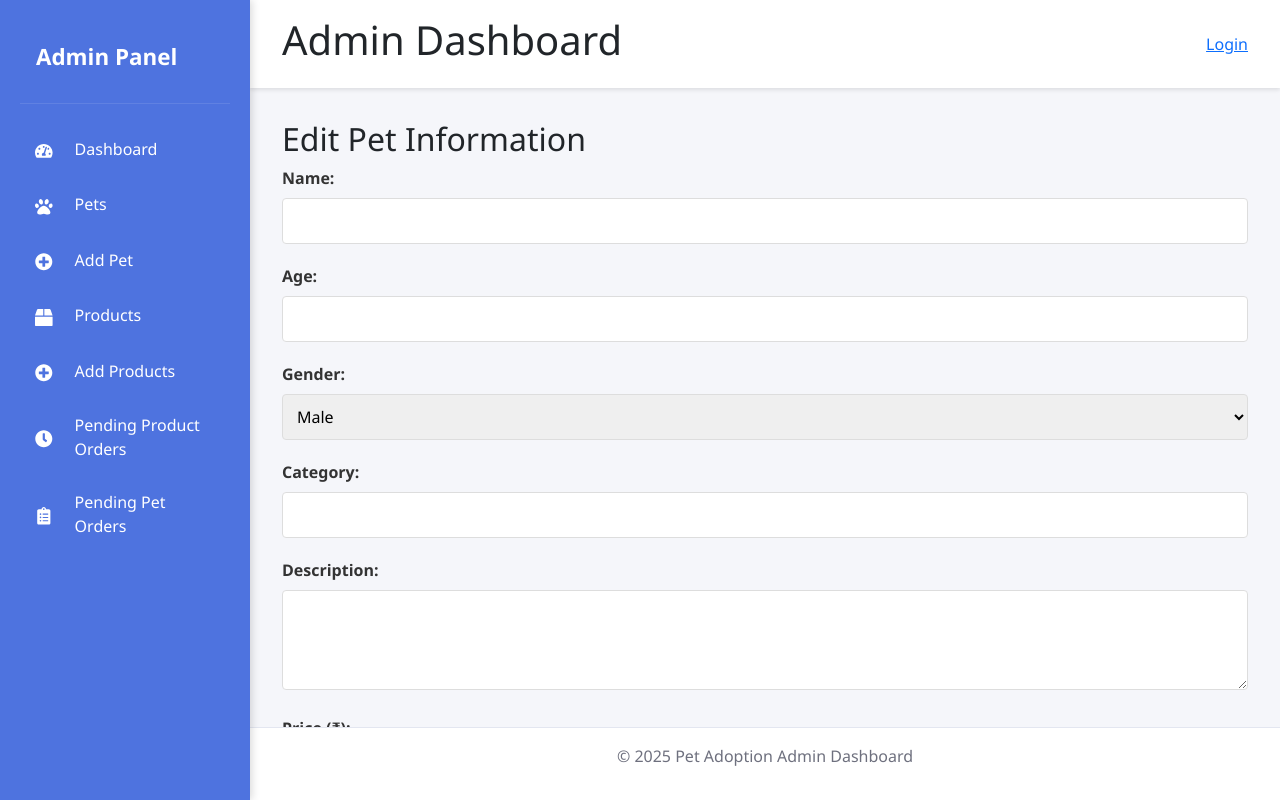
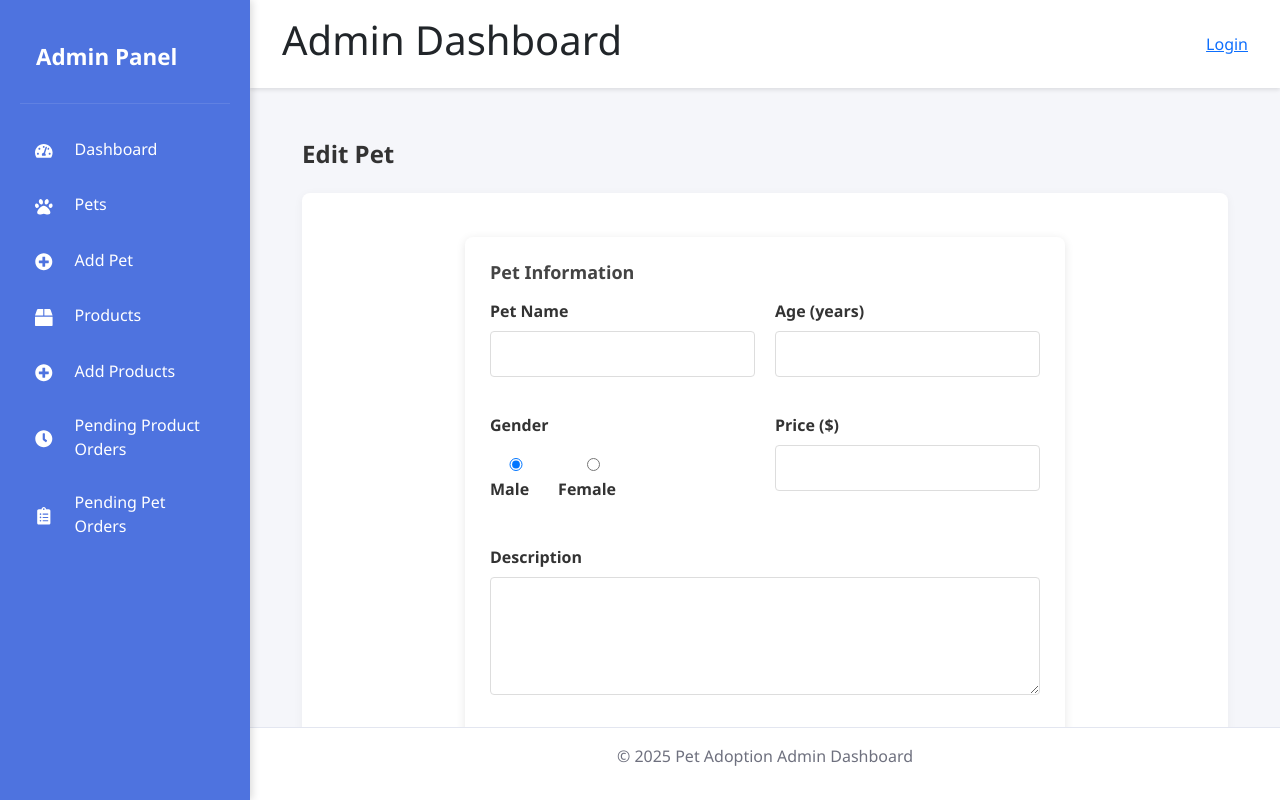
Before and after one commit to C-DAC-Projects/Admin_Website, a React (Vite) app in the folder admin-dashboard/frontend/: page /admin/pets/edit/1 in a window 1280 px wide. Built offline with nearby package versions, Linux system fonts and the light colour scheme; no server answers.

Commit message:
edit page and pet add page corrected

```diff
--- a/admin-dashboard/frontend/src/pages/AddPet.jsx
+++ b/admin-dashboard/frontend/src/pages/AddPet.jsx
@@ -12,21 +12,17 @@ const AddPet = () => {
     description: "",
     available: true,
     breedId: "",
-    sellerId: "",
-    approvalStatus: "APPROVED",
-    adminComments: ""
+    petTypeId: ""
   });
 
   const [images, setImages] = useState([]);
   const [primaryImageIndex, setPrimaryImageIndex] = useState(0);
   const [breeds, setBreeds] = useState([]);
-  const [sellers, setSellers] = useState([]);
   const [petTypes, setPetTypes] = useState([]);
   const [loading, setLoading] = useState(false);
 
   // Mock data - replace with API calls
   useEffect(() => {
-    // Simulate API call for pet types
     const mockPetTypes = [
       { id: 1, name: "Dog" },
       { id: 2, name: "Cat" },
@@ -34,14 +30,6 @@ const AddPet = () => {
       { id: 4, name: "Fish" },
     ];
 
-    // Simulate API call for sellers
-    const mockSellers = [
-      { id: 1, name: "John's Pet Shop" },
-      { id: 2, name: "Happy Pets Breeders" },
-      { id: 3, name: "Premium Pet Suppliers" },
-    ];
-
-    // Simulate API call for breeds
     const mockBreeds = [
       { id: 1, name: "Golden Retriever", petTypeId: 1 },
       { id: 2, name: "Labrador", petTypeId: 1 },
@@ -51,7 +39,6 @@ const AddPet = () => {
     ];
 
     setPetTypes(mockPetTypes);
-    setSellers(mockSellers);
     setBreeds(mockBreeds);
   }, []);
 
@@ -201,7 +188,7 @@ const AddPet = () => {
           </div>
 
           <div className="form-section">
-            <h3>Classification & Seller</h3>
+            <h3>Classification</h3>
             <div className="form-row">
               <div className="form-group">
                 <label>Pet Type</label>
@@ -234,46 +221,6 @@ const AddPet = () => {
                     ))}
                 </select>
               </div>
-            </div>
-
-            <div className="form-row">
-              <div className="form-group">
-                <label>Seller</label>
-                <select
-                  name="sellerId"
-                  value={formData.sellerId || ""}
-                  onChange={handleChange}
-                  required
-                >
-                  <option value="">Select Seller</option>
-                  {sellers.map(seller => (
-                    <option key={seller.id} value={seller.id}>{seller.name}</option>
-                  ))}
-                </select>
-              </div>
-              <div className="form-group">
-                <label>Approval Status</label>
-                <select
-                  name="approvalStatus"
-                  value={formData.approvalStatus}
-                  onChange={handleChange}
-                >
-                  <option value="PENDING">Pending</option>
-                  <option value="APPROVED">Approved</option>
-                  <option value="REJECTED">Rejected</option>
-                </select>
-              </div>
-            </div>
-
-            <div className="form-group">
-              <label>Admin Comments</label>
-              <textarea
-                name="adminComments"
-                value={formData.adminComments}
-                onChange={handleChange}
-                placeholder="Enter any additional comments"
-                rows="2"
-              ></textarea>
             </div>
           </div>
 
--- a/admin-dashboard/frontend/src/pages/AddProducts.jsx
+++ b/admin-dashboard/frontend/src/pages/AddProducts.jsx
@@ -163,7 +163,7 @@ const AddProduct = () => {
         </div>
 
         <div className="form-group">
-          <label>Pet Images</label>
+          <label>Product Images</label>
           <div className="image-upload-box">
             <input
               type="file"
--- a/admin-dashboard/frontend/src/pages/EditPet.jsx
+++ b/admin-dashboard/frontend/src/pages/EditPet.jsx
@@ -1,121 +1,350 @@
-import React, { useEffect, useState } from 'react';
-import { useParams, useNavigate } from 'react-router-dom';
-import axios from 'axios';
-import '../styles/EditPet.css';
+import React, { useEffect, useState } from "react";
+import { useParams, useNavigate } from "react-router-dom";
+import axios from "axios";
+import "../styles/addpet.css";
 
 const EditPet = () => {
   const { id } = useParams();
   const navigate = useNavigate();
+
   const [formData, setFormData] = useState({
-    name: '',
-    age: '',
-    gender: '',
-    category: '',
-    description: '',
-    price: '',
+    name: "",
+    age: "",
+    gender: "MALE",
+    price: "",
+    description: "",
+    available: true,
+    breedId: "",
+    petTypeId: ""
   });
-  const [imageFile, setImageFile] = useState(null);
-  const [preview, setPreview] = useState(null);
+
+  const [images, setImages] = useState([]);
+  const [existingImages, setExistingImages] = useState([]); // From DB
+  const [primaryImageIndex, setPrimaryImageIndex] = useState(0);
+  const [breeds, setBreeds] = useState([]);
+  const [petTypes, setPetTypes] = useState([]);
+  const [loading, setLoading] = useState(false);
 
   useEffect(() => {
+    // Fetch pet data
     axios.get(`http://localhost:8080/api/pets/${id}`)
       .then((res) => {
-        const data = res.data;
+        const pet = res.data;
         setFormData({
-          name: data.name || '',
-          age: data.age || '',
-          gender: data.gender || '',
-          category: data.category || '',
-          description: data.description || '',
-          price: data.price || '',
+          name: pet.name || "",
+          age: pet.age || "",
+          gender: pet.gender || "MALE",
+          price: pet.price || "",
+          description: pet.description || "",
+          available: pet.available || false,
+          breedId: pet.breedId || "",
+          petTypeId: pet.petTypeId || ""
         });
-        setPreview(`http://localhost:8080/${data.image}`); // if image path is relative
+
+        if (pet.images && Array.isArray(pet.images)) {
+          setExistingImages(pet.images); // Assuming pet.images is array of image URLs or paths
+        }
       })
       .catch((err) => {
         alert("Failed to fetch pet data");
         console.error(err);
       });
+
+    // Mock data for breed & type (replace with actual API)
+    const mockPetTypes = [
+      { id: 1, name: "Dog" },
+      { id: 2, name: "Cat" },
+      { id: 3, name: "Bird" },
+      { id: 4, name: "Fish" },
+    ];
+
+    const mockBreeds = [
+      { id: 1, name: "Golden Retriever", petTypeId: 1 },
+      { id: 2, name: "Labrador", petTypeId: 1 },
+      { id: 3, name: "Siamese", petTypeId: 2 },
+      { id: 4, name: "Persian", petTypeId: 2 },
+      { id: 5, name: "Parrot", petTypeId: 3 },
+    ];
+
+    setPetTypes(mockPetTypes);
+    setBreeds(mockBreeds);
   }, [id]);
 
-  const handleInputChange = (e) => {
-    const { name, value } = e.target;
-    setFormData((prev) => ({ ...prev, [name]: value }));
+  const handleChange = (e) => {
+    const { name, value, type, checked } = e.target;
+    setFormData({
+      ...formData,
+      [name]: type === "checkbox" ? checked : value
+    });
   };
 
   const handleImageChange = (e) => {
-    const file = e.target.files[0];
-    setImageFile(file);
-    setPreview(URL.createObjectURL(file));
+    const filesArray = Array.from(e.target.files);
+    setImages(filesArray);
+  };
+
+  const handleSetPrimary = (index) => {
+    setPrimaryImageIndex(index);
+  };
+
+  const handleRemoveImage = (index) => {
+    const newImages = [...images];
+    newImages.splice(index, 1);
+    setImages(newImages);
+
+    if (primaryImageIndex === index) {
+      setPrimaryImageIndex(0);
+    } else if (primaryImageIndex > index) {
+      setPrimaryImageIndex(primaryImageIndex - 1);
+    }
   };
 
   const handleSubmit = (e) => {
     e.preventDefault();
+    setLoading(true);
+
     const payload = new FormData();
     Object.entries(formData).forEach(([key, value]) => {
       payload.append(key, value);
     });
-    if (imageFile) {
-      payload.append('image', imageFile);
+
+    images.forEach((image, idx) => {
+      payload.append("images", image);
+      if (idx === primaryImageIndex) {
+        payload.append("primaryImageIndex", idx);
       }
+    });
 
     axios.put(`http://localhost:8080/api/pets/${id}`, payload, {
       headers: {
-        'Content-Type': 'multipart/form-data'
+        "Content-Type": "multipart/form-data"
       }
-    }).then(() => {
+    })
+      .then(() => {
         alert("Pet updated successfully!");
-      navigate('/pets');
-    }).catch((err) => {
+        navigate("/admin/pets");
+      })
+      .catch((err) => {
         alert("Failed to update pet");
         console.error(err);
-    });
+      })
+      .finally(() => setLoading(false));
   };
 
   return (
-    <div className="edit-container">
-      <h2>Edit Pet Information</h2>
-      <form className="edit-form" onSubmit={handleSubmit}>
+    <div className="page-container">
+      <h1 className="page-title">Edit Pet</h1>
+
+      <div className="product-form-container">
+        <form className="product-form" onSubmit={handleSubmit}>
+          <div className="form-section">
+            <h3>Pet Information</h3>
+            <div className="form-row">
               <div className="form-group">
-          <label>Name:</label>
-          <input name="name" value={formData.name} onChange={handleInputChange} required />
+                <label>Pet Name</label>
+                <input
+                  type="text"
+                  name="name"
+                  value={formData.name}
+                  onChange={handleChange}
+                  required
+                />
+              </div>
+              <div className="form-group">
+                <label>Age (years)</label>
+                <input
+                  type="number"
+                  name="age"
+                  value={formData.age}
+                  onChange={handleChange}
+                  min="0"
+                  max="30"
+                  required
+                />
+              </div>
+            </div>
+
+            <div className="form-row">
+              <div className="form-group">
+                <label>Gender</label>
+                <div className="radio-group">
+                  <label className="radio-option">
+                    <input
+                      type="radio"
+                      name="gender"
+                      value="MALE"
+                      checked={formData.gender === "MALE"}
+                      onChange={handleChange}
+                    />
+                    Male
+                  </label>
+                  <label className="radio-option">
+                    <input
+                      type="radio"
+                      name="gender"
+                      value="FEMALE"
+                      checked={formData.gender === "FEMALE"}
+                      onChange={handleChange}
+                    />
+                    Female
+                  </label>
+                </div>
+              </div>
+              <div className="form-group">
+                <label>Price ($)</label>
+                <input
+                  type="number"
+                  name="price"
+                  value={formData.price}
+                  onChange={handleChange}
+                  step="0.01"
+                  min="0"
+                  required
+                />
+              </div>
             </div>
 
             <div className="form-group">
-          <label>Age:</label>
-          <input name="age" value={formData.age} onChange={handleInputChange} required />
+              <label>Description</label>
+              <textarea
+                name="description"
+                value={formData.description}
+                onChange={handleChange}
+                rows="4"
+              ></textarea>
             </div>
 
+            <div className="form-group checkbox-group">
+              <label className="checkbox-option">
+                <input
+                  type="checkbox"
+                  name="available"
+                  checked={formData.available}
+                  onChange={handleChange}
+                />
+                Available for adoption
+              </label>
+            </div>
+          </div>
+
+          <div className="form-section">
+            <h3>Classification</h3>
+            <div className="form-row">
               <div className="form-group">
-          <label>Gender:</label>
-          <select name="gender" value={formData.gender} onChange={handleInputChange}>
-            <option>Male</option>
-            <option>Female</option>
+                <label>Pet Type</label>
+                <select
+                  name="petTypeId"
+                  value={formData.petTypeId || ""}
+                  onChange={handleChange}
+                  required
+                >
+                  <option value="">Select Type</option>
+                  {petTypes.map(type => (
+                    <option key={type.id} value={type.id}>{type.name}</option>
+                  ))}
                 </select>
               </div>
-
               <div className="form-group">
-          <label>Category:</label>
-          <input name="category" value={formData.category} onChange={handleInputChange} required />
+                <label>Breed</label>
+                <select
+                  name="breedId"
+                  value={formData.breedId || ""}
+                  onChange={handleChange}
+                  required
+                  disabled={!formData.petTypeId}
+                >
+                  <option value="">Select Breed</option>
+                  {breeds
+                    .filter(breed => breed.petTypeId == formData.petTypeId)
+                    .map(breed => (
+                      <option key={breed.id} value={breed.id}>{breed.name}</option>
+                    ))}
+                </select>
+              </div>
+            </div>
           </div>
 
-        <div className="form-group">
-          <label>Description:</label>
-          <textarea name="description" value={formData.description} onChange={handleInputChange} />
+          <div className="form-section">
+            <h3>Pet Images</h3>
+
+            <div className="image-upload-area">
+              <label className="upload-placeholder">
+                <input
+                  type="file"
+                  multiple
+                  onChange={handleImageChange}
+                  accept="image/*"
+                  style={{ display: "none" }}
+                />
+                <span className="upload-icon">+</span>
+                <p>Click to upload or drag and drop</p>
+                <p>PNG, JPG, GIF up to 10MB</p>
+              </label>
             </div>
 
-        <div className="form-group">
-          <label>Price (₹):</label>
-          <input name="price" type="number" value={formData.price} onChange={handleInputChange} required />
+            {existingImages.length > 0 && (
+              <div className="image-preview-grid">
+                {existingImages.map((img, index) => (
+                  <div key={index} className="image-preview">
+                    <img
+                      src={`http://localhost:8080/${img}`}
+                      alt={`Existing ${index}`}
+                      className="preview-image"
+                    />
+                  </div>
+                ))}
+              </div>
+            )}
+
+            {images.length > 0 && (
+              <div className="image-preview-grid">
+                {images.map((image, index) => (
+                  <div key={index} className="image-preview">
+                    <img
+                      src={URL.createObjectURL(image)}
+                      alt={`Preview ${index}`}
+                      className="preview-image"
+                    />
+                    <div className="image-actions">
+                      <button
+                        type="button"
+                        onClick={() => handleSetPrimary(index)}
+                        className={`primary-btn ${primaryImageIndex === index ? 'active' : ''}`}
+                      >
+                        {primaryImageIndex === index ? 'Primary' : 'Set Primary'}
+                      </button>
+                      <button
+                        type="button"
+                        onClick={() => handleRemoveImage(index)}
+                        className="remove-image"
+                      >
+                        ×
+                      </button>
+                    </div>
+                  </div>
+                ))}
+              </div>
+            )}
           </div>
 
-        <div className="form-group">
-          <label>Image:</label>
-          <input type="file" onChange={handleImageChange} accept="image/*" />
-          {preview && <img src={preview} alt="preview" className="preview-image" />}
+          <div className="form-actions">
+            <button
+              type="button"
+              className="cancel-btn"
+              onClick={() => navigate("/admin/pets")}
+            >
+              Cancel
+            </button>
+            <button
+              type="submit"
+              className="submit-btn"
+              disabled={loading}
+            >
+              {loading ? "Saving Changes..." : "Save Changes"}
+            </button>
           </div>
-
-        <button type="submit" className="save-btn">Save Changes</button>
         </form>
+      </div>
     </div>
   );
 };
```
Lines whose indentation alone changed are shown as unchanged.
